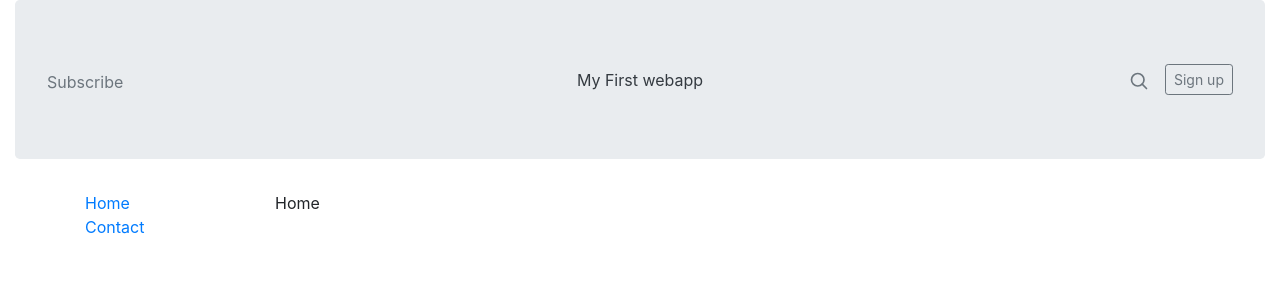
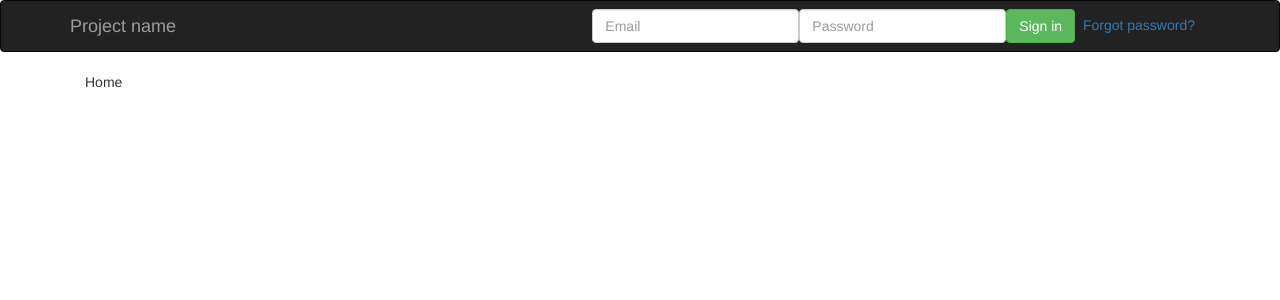
Before and after one commit to ghadagesandip/reactjs, a React (Create React App) app: page / in a window 1280 px wide. Shown: the top 300 px of the page. Built offline with nearby package versions, Linux system fonts and the light colour scheme.

Commit message:
added react router in index.js

```diff
--- a/package.json
+++ b/package.json
@@ -3,7 +3,7 @@
   "version": "0.1.0",
   "private": true,
   "dependencies": {
-    "bootstrap": "^4.1.1",
+    "bootstrap": "3.3.7",
     "husky": "^0.14.3",
     "lint-staged": "^7.2.0",
     "prettier": "^1.13.7",
--- a/src/App.js
+++ b/src/App.js
@@ -1,7 +1,7 @@
 import React, { Component } from 'react';
 import logo from './logo.svg';
 import './App.css';
-import { BrowserRouter as Router, Route, Link, Switch } from 'react-router-dom';
+import { Route, Link, Switch } from 'react-router-dom';
 
 import AppContact from './Component/AppContact';
 import AppHome from './Component/AppHome';
@@ -13,22 +13,20 @@
 class App extends Component {
   render() {
     return (
-
-      <div className="container col-lg-12">
+      <React.Fragment>
             <AppHeader />
             <div className="container">
 
-                        <Router>
+
                       <Switch>
                         <Route exact path="/" component ={AppHome} />
                         <Route exact path="/home" component ={AppHome} />
                         <Route exact path="/contact" component ={AppContact} />
+                        <Route exact path="/forgot-password" component ={AppContact} />
                       </Switch>
-                      </Router>
-
 
             </div>
-            </div>
+      </React.Fragment>
 
 
 
--- a/src/Component/AppContainer.js
+++ b/src/Component/AppContainer.js
@@ -10,10 +10,11 @@
 
     render() {
         return (
-                <div className="row">
+                <React.Fragment>
                     {this.props.left}
+
                     {this.props.children}
-                </div>
+                 </React.Fragment>
 
         );
     }
--- a/src/Component/AppHeader.js
+++ b/src/Component/AppHeader.js
@@ -1,25 +1,37 @@
 import React from 'react'
+import {Link } from 'react-router-dom';
 
 class AppHeader extends React.Component{
 
     render(){
         return(
-            <header className="blog-header col-12 jumbotron">
-                <div className="row flex-nowrap justify-content-between align-items-center">
-                <div className="col-4 pt-1">
-                    <a className="text-muted" href="#">Subscribe</a>
+            <nav class="navbar navbar-inverse ">
+                <div class="container">
+                    <div class="navbar-header">
+                        <button type="button" class="navbar-toggle collapsed" data-toggle="collapse" data-target="#navbar" aria-expanded="false" aria-controls="navbar">
+                        <span class="sr-only">Toggle navigation</span>
+                        <span class="icon-bar"></span>
+                        <span class="icon-bar"></span>
+                        <span class="icon-bar"></span>
+                        </button>
+                        <a class="navbar-brand" href="#">Project name</a>
+                    </div>
+                    <div id="navbar" class="navbar-collapse collapse">
+                        <form class="navbar-form navbar-right">
+                            <div class="form-group">
+                                <input type="text" placeholder="Email" class="form-control" />
+                            </div>
+                            <div class="form-group">
+                                <input type="password" placeholder="Password" class="form-control" />
+                            </div>
+                            <button type="submit" class="btn btn-success">Sign in</button>
+
+                            &nbsp;
+                            <Link to="/forgot-password"> Forgot password?</Link>
+                        </form>
+                    </div>
                 </div>
-                <div className="col-4 text-center">
-                    <a className="blog-header-logo text-dark" href="#">My First webapp</a>
-                </div>
-                <div className="col-4 d-flex justify-content-end align-items-center">
-                    <a className="text-muted" href="#">
-                    <svg xmlns="http://www.w3.org/2000/svg" width="20" height="20" viewBox="0 0 24 24" fill="none" stroke="currentColor" strokeWidth="2" strokeLinecap="round" strokeLinejoin="round" className="mx-3"><circle cx="10.5" cy="10.5" r="7.5"></circle><line x1="21" y1="21" x2="15.8" y2="15.8"></line></svg>
-                    </a>
-                    <a className="btn btn-sm btn-outline-secondary" href="#">Sign up</a>
-                </div>
-                </div>
-            </header>
+            </nav>
         );
     }
 }
--- a/src/Component/AppHome.js
+++ b/src/Component/AppHome.js
@@ -7,10 +7,8 @@
 
     render() {
         return (
-            <AppContainer left={
-                <AppSideBar/>
-            }>
-                <div className="col-lg-10">
+            <AppContainer>
+                <div className="col-lg-12">
                     Home
                 </div>
             </AppContainer>
--- a/src/Component/AppSideBar.js
+++ b/src/Component/AppSideBar.js
@@ -6,8 +6,8 @@
         return(
             <div class="col-lg-2">
                 <div class="list-group">
-                    <Link to="/home"> Home</Link>
-                    <Link to="/contact"> Contact</Link>
+                    <Link className="list-group-item" to="/home"> Home</Link>
+                    <Link className="list-group-item" to="/contact"> Contact</Link>
                 </div>
             </div>
         )
--- a/src/index.js
+++ b/src/index.js
@@ -4,7 +4,12 @@
 import App from './App';
 import registerServiceWorker from './registerServiceWorker';
 import '../node_modules/bootstrap/dist/css/bootstrap.min.css';
+import {BrowserRouter as Router } from 'react-router-dom';
 
 
-ReactDOM.render(<App />, document.getElementById('root'));
+ReactDOM.render(
+    <Router>
+        <App />
+    </Router>,
+    document.getElementById('root'));
 registerServiceWorker();
```
Lines whose indentation alone changed are shown as unchanged.
